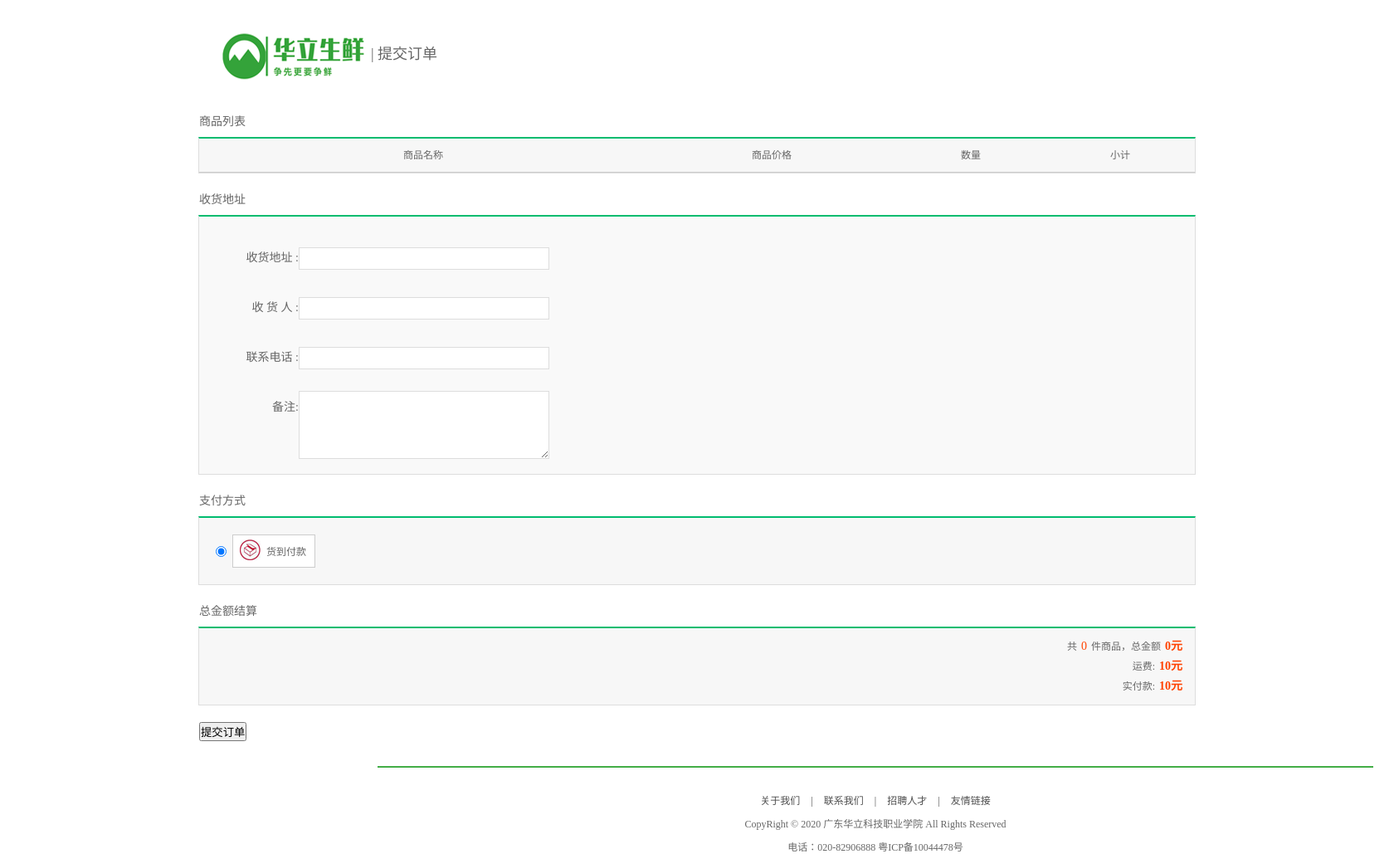
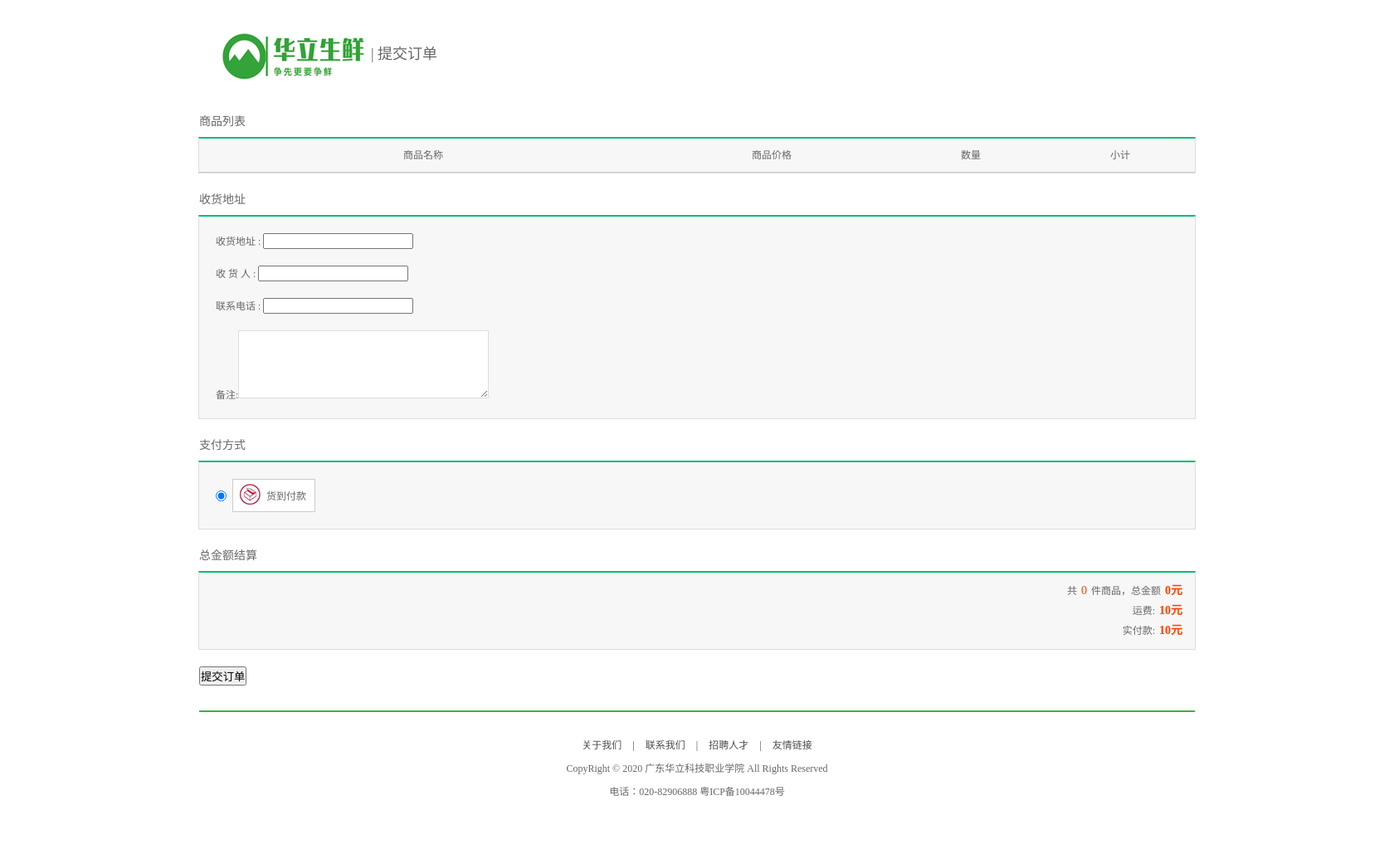
Before and after one commit to lzl1729356593/django-hlfresh, a Django app: page /cart/place_order/ in a window 1680 px wide. Shown: the whole page at 83% size. After the commit the page ends 959 px from the top, so only its background shows below. Run offline with Django 3.2, Linux system fonts and the light colour scheme.

Commit message:
First commit:Complete the order commit function and modify the footer style

```diff
--- a/cart/views.py
+++ b/cart/views.py
@@ -6,7 +6,7 @@ Description:cart应用中views
 """
 
 from django.shortcuts import render, redirect
-from django.template.defaultfilters import time
+import time
 
 from goods.models import GoodsCategory, GoodsInfo
 from cart.models import OrderGoods, OrderInfo
@@ -137,12 +137,12 @@ def submit_success(request):
     order_info = OrderInfo.objects.get(order_id=order_id)
 
     order_goods_list = OrderGoods.objects.filter(goods_order=order_info)
-    total_money = 0 # 商品总价
-    total_num = 0 # 商品总数量
+    total_money = 0  # 商品总价
+    total_num = 0  # 商品总数量
     for goods in order_goods_list:
         goods.total_money = goods.goods_num * goods.goods_info.goods_price
         total_money += goods.total_money
-        total_num = goods.goods_num
+        total_num += goods.goods_num
     return render(request, 'success.html', {'order_info': order_info,
                                             'order_goods_list': order_goods_list,
                                             'total_money': total_money,
--- a/static/css/main.css
+++ b/static/css/main.css
@@ -680,7 +680,7 @@ html,body{height:100%}
 .footer{
 	width:1200px;
 	border-top:2px solid #42ad46;
-	margin:30px 350px;
+	margin:30px auto;
 
 }
 
--- a/templates/cart.html
+++ b/templates/cart.html
@@ -38,7 +38,7 @@
     <li class="col03">合计(不含运费):<span>¥</span><em>{{ cart_goods_money }}</em><br>共计<b>{{ cart_goods_count }}</b>件商品</li>
     <li class="col04"><a href="/cart/place_order/">去结算</a></li>
 </ul>
-<div class="footer" style="margin-left: 465px;">
+<div class="footer">
 		<div class="foot_link">
 			<a href="#">关于我们</a>
 			<span>|</span>
--- a/templates/detail.html
+++ b/templates/detail.html
@@ -61,7 +61,7 @@
         </dl>
     </div>
 
-    <div class="footer" style="margin-left: 465px">
+    <div class="footer">
         <div class="foot_link">
             <a href="#">关于我们</a>
             <span>|</span>
--- a/templates/index.html
+++ b/templates/index.html
@@ -86,7 +86,7 @@
     {% endfor %}
 
 
-    <div class="footer no-mp" style="margin-left: 455px;">
+    <div class="footer no-mp">
         <div class="foot_link">
             <a href="#">关于我们</a>
             <span>|</span>
--- a/templates/place_order.html
+++ b/templates/place_order.html
@@ -2,7 +2,7 @@
 <html>
 	<head>
 		<meta charset="utf-8">
-		<title>天天生鲜-提交订单</title>
+		<title>天天生鲜</title>
 		<link rel="stylesheet" type="text/css" href="/static/css/main.css"/>
         <link rel="stylesheet" type="text/css" href="/static/css/reset.css"/>
         <script src="/static/js/place_order.js"></script>
@@ -38,31 +38,31 @@
     </div>
 
     <h3 class="common_title">收货地址</h3>
-    <div class="common_list_con site_con clearfix">
     <form action="/cart/submit_order/" method="post">
         {% csrf_token %}
+        <div class="common_list_con clearfix">
             <div class="form_group">
                 <dl>
-                    <label>收货地址 : </label><input type="text">
+                    <label>收货地址 : </label><input name="addr" type="text">
                 </dl>
             </div>
             <div class="form_group">
                 <dl>
-                    <label>收 货 人 : </label><input id="shouhuo" type="text">
+                    <label>收 货 人 : </label><input name="recv" type="text">
                 </dl>
             </div>
             <div class="form_group">
                 <dl>
-                    <label>联系电话 : </label><input id="dianhua" type="text">
+                    <label>联系电话 : </label><input name="tele" type="text">
                 </dl>
             </div>
             <div class="form_group form_group2">
                 <dl>
-                    <label>备注:</label><textarea name="" class="site_area"></textarea>
+                    <label>备注:</label><textarea name="extra" class="site_area"></textarea>
                 </dl>
             </div>
-        </form>
         </div>
+
 
         <h3 class="common_title">支付方式</h3>
         <div class="common_list_con clearfix">
@@ -82,10 +82,10 @@
         </div>
 
         <div class="order_submit clearfix">
-        <input id="jieshu" type="submit" value="提交订单"/>
+            <input type="submit" value="提交订单"/>
         </div>
-
-    <div class="footer no-mp" style="margin-left: 455px;">
+    </form>
+    <div class="footer no-mp">
         <div class="foot_link">
             <a href="#">关于我们</a>
             <span>|</span>
```
Also changed, not shown: templates/success.html (+16 -12 lines). Lines whose indentation alone changed are shown as unchanged.
